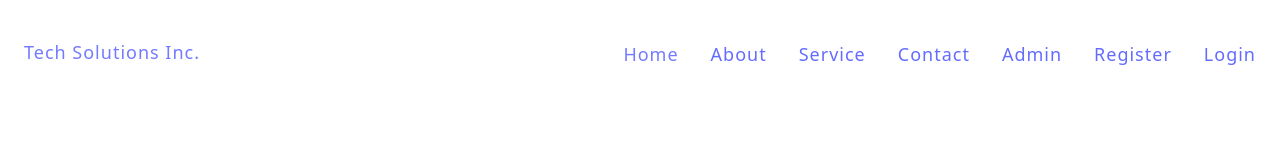
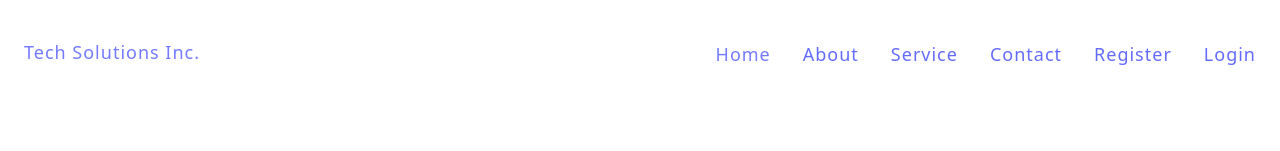
Before and after one commit to SACHIT260/Tech-Solutions-Inc, a React (Vite) app in the folder client/: page / in a window 1280 px wide. Shown: the top 151 px of the page. Built offline with nearby package versions, Linux system fonts and the light colour scheme; no server answers.

Commit message:
Update Navbar.jsx

```diff
--- a/client/src/components/Navbar.jsx
+++ b/client/src/components/Navbar.jsx
@@ -26,7 +26,6 @@ export const Navbar=()=>{
                         <li>
                             <NavLink to="/contact">Contact</NavLink>
                         </li>
-                        <li><NavLink to="/admin">Admin</NavLink></li>
                         {isLoggedIn ?(
                             <li>
                             <NavLink to="/logout">Logout</NavLink>
```
